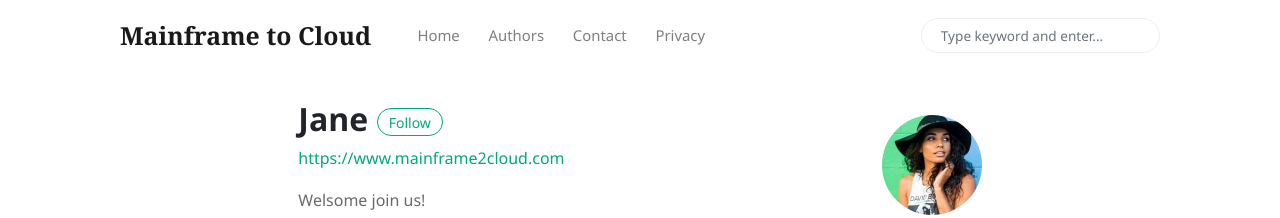
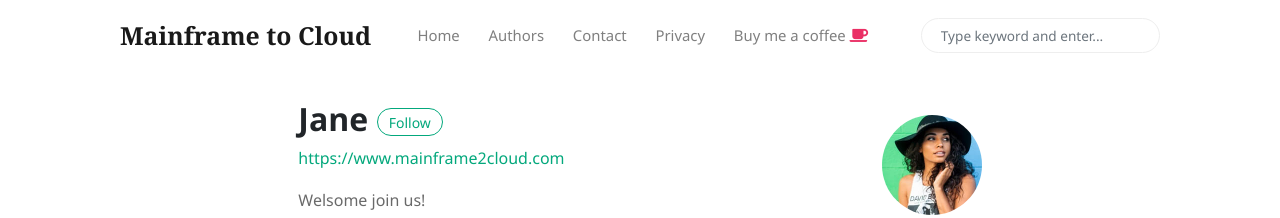
Before and after one commit to billrain/mainframe2cloud.github.io, a Jekyll site: the page built from _pages/author-jane.html, in a window 1280 px wide. Shown: the top 218 px of the page. Built offline with Jekyll 4.4.1, drawn with Linux system fonts in a browser that asks for light colours; nearby versions of some CDN libraries.

Commit message:
Update menu-header.html

```diff
--- a/_includes/menu-header.html
+++ b/_includes/menu-header.html
@@ -12,7 +12,9 @@
 <li class="nav-item">
 <a class="nav-link" href="{{site.baseurl}}/privacy-policy.html">Privacy</a>
 </li>
-
+<li class="nav-item">
+<a target="_blank" class="nav-link" href="https://www.buymeacoffee.com/mf2cloud">Buy me a coffee <i class="fa fa-coffee text-danger"></i></a>
+</li>
 <!--
 <li class="nav-item">
 <a target="_blank" class="nav-link" href="https://www.wowthemes.net/themes/mundana-wordpress/">WP</a>
```
